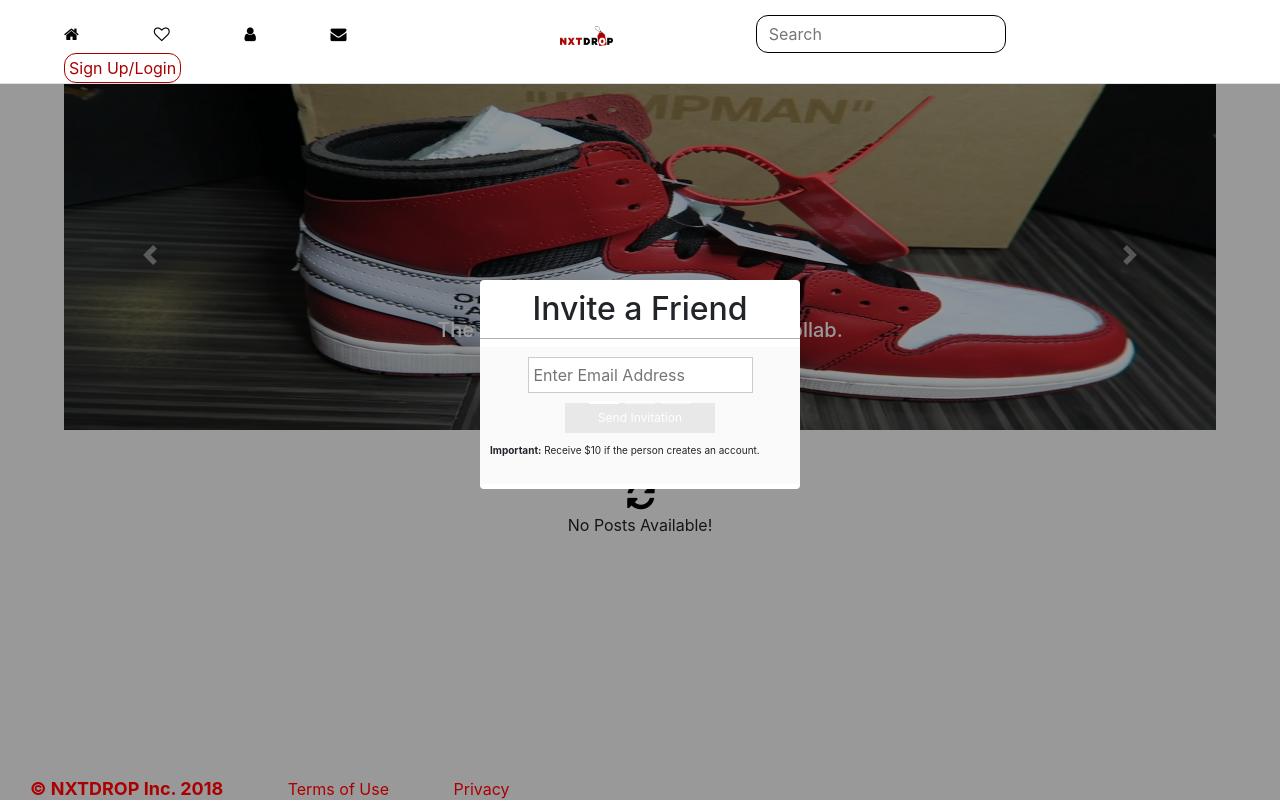
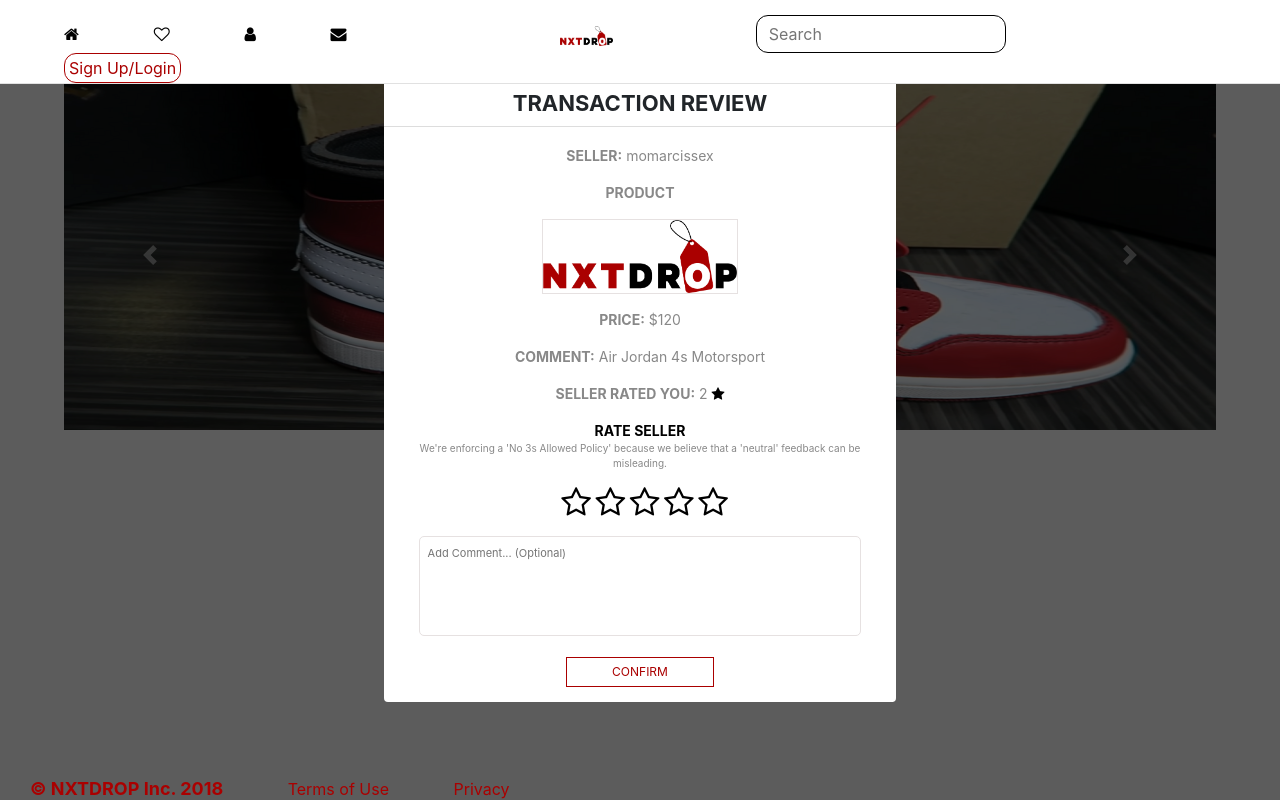
Before and after one commit to NXTDROP/nxtdrop_beta, a PHP site: page / in a window 1280 px wide. Run offline with PHP 8.4, Linux system fonts and the light colour scheme; data that the repository does not hold is empty; some libraries are stand-ins or nearby versions.

Commit message:
Buyer confirmation popup design and Backend RR but Backend RR display missing

```diff
--- /dev/null
+++ b/inc/buyer_transaction_confirmation.php
@@ -0,0 +1,109 @@
+<script>
+    var buyer_rating;
+    var post_id;
+    var seller_id;
+    var buyer_id;
+
+    function confirmation(seller_id, buyer_id, pid) {
+        post_id = pid;
+        seller_id = seller_id;
+        buyer_id = buyer_id;
+        $(".transaction_review_pop").fadeIn();
+        $(".transaction_review_main").show();
+    }
+
+    function star_selected(star_num) {
+        buyer_rating = star_num;
+        for (var i = 1; i <= 5; i++) {
+            if (star_num == 3) {
+                alert('NO 3s ALLOWED. PLEASE RATE AGAIN.');
+                return;
+            }
+            else if (i <= star_num) {
+                $('#star-'+i).attr('class', 'fa fa-star fa-2x');
+                $('#star-'+i).css('color', '#aa0000');
+            }
+            else {
+                $('#star-'+i).attr('class', 'fa fa-star-o fa-2x');
+                $('#star-'+i).css('color', '#000');
+            }
+        }
+    }
+
+    $(document).ready(function() {
+        $('#buyer_comment').focus(function() {
+            $('#buyer_comment').css('border', '1px solid #aa0000');
+        });
+
+        $('#buyer_comment').focusout(function() {
+            $('#buyer_comment').css('border', '1px solid #e1e6e6');
+        });
+
+        $('.close').click(function() {
+            $('#buyer_comment').val();
+            for (var i = 1; i <= 5; i++) {
+                $('#star-'+i).attr('class', 'fa fa-star-o fa-2x');
+                $('#star-'+i).css('color', '#000');
+            }
+            $('.transaction_review_pop').fadeOut(1000);
+            $('.transaction_review_main').fadeOut(1000);
+        });
+
+        $('#confirm_review').click(function() {
+            var form_data = new FormData(); // Create a form
+            post_id = 1000034;
+            form_data.append('buyer_rating', buyer_rating);
+            form_data.append('post_id', post_id);
+            form_data.append('buyer_comment', $('#comment').val());
+            form_data.append('seller_username', $('#seller_username').val());
+            $.ajax({
+                url: 'inc/send_transaction_review.php',
+                type: 'POST',
+                cache: false,
+                contentType: false,
+                processData: false,
+                data: form_data,
+                success: function(data){
+                    if (data == '') {
+                        $('#comment').val('');
+                        for (var i = 1; i <= 5; i++) {
+                            $('#star-'+i).attr('class', 'fa fa-star-o fa-2x');
+                            $('#star-'+i).css('color', '#000');
+                        }
+                        $('.transaction_review_pop').fadeOut(1000);
+                        $('.transaction_review_main').fadeOut(1000);
+                    }
+                    else {
+                        alert(data);
+                    }
+                }
+            });
+        });
+    });
+</script>
+
+<div class="transaction_review_pop">
+    <div class="transaction_review_close close"></div>
+    <div class="transaction_review_main">
+        <h2>TRANSACTION REVIEW</h2>
+        <div class="transaction_review_content">
+            <p id="seller_username"><b>SELLER:</b> <span id="seller_username">momarcissex</span></p>
+            <p><b>PRODUCT</b></p>
+            <img id="product_image" src="https://nxtdrop.com/img/nxtdroplogo.png" alt="">
+            <p id="product_price"><b>PRICE:</b> $120</p>
+            <p id="transaction_comment"><b>COMMENT:</b> Air Jordan 4s Motorsport</p>
+            <p><b>SELLER RATED YOU:</b> 2 <span><i class="fa fa-star" aria-hidden="true"></i></span></p>
+            <p id="rate_seller">RATE SELLER</p>
+            <p id="nothree">We're enforcing a 'No 3s Allowed Policy' because we believe that a 'neutral' feedback can be misleading.</p>
+            <ul id="rating_stars">
+                <li><i class="fa fa-star-o fa-2x" aria-hidden="true" id="star-1" onclick="star_selected(1)"></i></li>
+                <li><i class="fa fa-star-o fa-2x" aria-hidden="true" id="star-2" onclick="star_selected(2)"></i></li>
+                <li><i class="fa fa-star-o fa-2x" aria-hidden="true" id="star-3" onclick="star_selected(3)"></i></li>
+                <li><i class="fa fa-star-o fa-2x" aria-hidden="true" id="star-4" onclick="star_selected(4)"></i></li>
+                <li><i class="fa fa-star-o fa-2x" aria-hidden="true" id="star-5" onclick="star_selected(5)"></i></li>
+            </ul>
+            <textarea name="comment" id="buyer_comment" placeholder="Add Comment... (Optional)"></textarea>
+            <button id="confirm_review">CONFIRM</button>
+        </div>
+    </div>
+</div>
--- a/inc/main-page-post.php
+++ b/inc/main-page-post.php
@@ -103,7 +103,7 @@
                     if ($row['uid'] != 'request') {
                         $type = 0;
                         echo '<div class="sold_button">
-                    <button id="sold_button" onclick="sold('.$pid.', '.$type.')" title="Sold Already? Click Here! ">SOLD?</button>
+                    <button id="sold_button" onclick="sold('.$pid.', '.$type.')" title="Sold Already? Click Here! ">SOLD OUT?</button>
                     </div>';
                     }
                     else {
--- a/inc/sold_pop.php
+++ b/inc/sold_pop.php
@@ -1,14 +1,15 @@
 <script>
-    var user_id;
+    var seller_id;
     var username;
+    var post_id;
     function sold(pid, type) {
         post_id = pid;
         post_type = type;
         if (type == 0) {
-            $("#merchant_header").html('Sold To (Click to select):');
+            $("#merchant_header").html('SOLD TO (Click to select):');
         }
         else {
-            $("#merchant_header").html('Bought From (Click to select):');
+            $("#merchant_header").html('BOUGHT FROM (Click to select):');
         }
         $('.users_info').css('background', '#fff');
         $(".transaction_pop").fadeIn();
@@ -28,8 +29,9 @@
         $('#send_transaction_report').click(function() {
             var form_data = new FormData(); // Create a form
             form_data.append('price', $('#pricing').val());
-            form_data.append('comment', $('#comment').val());
-            form_data.append('target_id', username);
+            form_data.append('seller_comment', $('#comment').val());
+            form_data.append('buyer_username', username);
+            form_data.append('post_id', post_id);
             $.ajax({
                 url: 'inc/send_transaction_report.php',
                 type: 'POST',
@@ -43,8 +45,8 @@
                         $('#comment').val('');
                         $('#send_transaction_report').attr('disabled', true);
                         $('#send_transaction_report').css('background', '#e6e1e1');
-                        $('.post').fadeOut(1000);
-                        $('.post_main').fadeOut(1000);
+                        $(".transaction_pop").fadeOut(1000);
+                        $(".transaction_main").fadeOut(1000);
                     }
                     else {
                         alert(data);
@@ -76,7 +78,7 @@
 <div class="transaction_pop">
     <div class="transaction_close close"></div>
     <div class="transaction_main">
-        <h2>Transaction Report</h2>
+        <h2>TRANSACTION REPORT</h2>
         <div class="transaction_content">
             <div class="transaction_merchant">
                 <p id="merchant_header"></p>
@@ -89,7 +91,7 @@
             </div>
 
             <div class="transaction_info">
-                <p id="transaction_info_header">Transaction Information:</p>
+                <p id="transaction_info_header">TRANSACTION INFORMATION:</p>
                 <div class="input-group mb-3">
                     <div class="input-group-prepend">
                         <span class="input-group-text" id="basic-addon1">$</span>
@@ -99,8 +101,8 @@
                 <textarea name="comment" id="comment" placeholder="Add comment... (OPTIONAL)"></textarea>
             </div>
 
-            <button id="send_transaction_report">Done</button>
-            <button id="cancel_transaction_report">Cancel</button>
+            <button id="send_transaction_report">DONE</button>
+            <button id="cancel_transaction_report">CANCEL</button>
         </div>
     </div>
 </div>
--- a/index.php
+++ b/index.php
@@ -96,6 +96,8 @@
                 }
                 $(".invite").fadeIn();
                 $(".invite_main").show();
+                $(".transaction_review_pop").fadeIn();
+                $(".transaction_review_main").show();
                 drop(count);
             });
         </script>
@@ -139,6 +141,7 @@
         <?php include('inc/flag-post.php'); ?>
         <?php include('inc/invite/popup.php') ?>
         <?php include('inc/sold_pop.php') ?>
+        <?php include('inc/buyer_transaction_confirmation.php') ?>
 
         <p id="message"></p>
 
--- a/main.css
+++ b/main.css
@@ -2664,3 +2664,114 @@ ul li h2 {
     cursor: pointer;
 }
 /******************************************* TRANSACTION REPORT END ****************************************************/
+/******************************************* TRANSACTION REVIEW  *******************************************************/
+
+.transaction_review_pop {
+    width: 100%;
+    height: 100%;
+    position: fixed;
+    top: 0;
+    display: none;
+}
+
+.transaction_review_close {
+    width: 100%;
+    height: 100%;
+    background: rgba(0, 0, 0, 0.8);
+    position: fixed;
+    top: 0;
+}
+
+.transaction_review_main {
+    width: 40%;
+    background: #fff;
+    z-index: 4;
+    position: fixed;
+    top: 10%;
+    border-radius: 4px;
+    left: 30%;
+    display: none;
+}
+
+.transaction_review_main h2 {
+    text-align: center;
+    border-bottom: 1px solid #dddddd;
+    padding: 10px 0;
+    font-size: 22px;
+    font-weight: 700;
+}
+
+.transaction_review_content {
+    padding: 10px;
+    background: #fff;
+    -webkit-box-sizing: border-box;
+    -moz-box-sizing: border-box;
+    box-sizing: border-box;
+}
+
+.transaction_review_content p {
+    text-align: center;
+    font-size: 14px;
+    color: #888888;
+}
+
+#product_image {
+    width: 40%;
+    margin: 0 30%;
+    border: 1px solid #e6e1e1;
+    background: #fff;
+    margin-bottom: 15px;
+}
+
+#buyer_comment {
+    width: 90%;
+    margin: 0 5%;
+    border-radius: 5px;
+    border: 1px solid #e6e1e1;
+    resize: none;
+    font-size: 11px;
+    padding: 8px;
+    margin-bottom: 15px;
+}
+
+#rating_stars {
+    width: 40%;
+    margin-left: 34%;
+}
+
+#rating_stars li {
+    display: inline;
+}
+
+#rating_stars li i:hover {
+    cursor: pointer;
+}
+
+#rate_seller {
+    color: #000;
+    font-weight: 700;
+    margin-bottom: 0;
+}
+
+#nothree {
+    color: #888888;
+    font-size: 10px;
+}
+
+#confirm_review {
+    float: right;
+    border: 1px solid #aa0000;
+    color: #aa0000;
+    background-color: #fff;
+    font-size: 12px;
+    padding: 5px;
+    width: 30%;
+    margin: 0 35% 15px 35%;
+}
+
+#confirm_review:hover {
+    background-color: #aa0000;
+    color: #fff;
+    cursor: pointer;
+}
+/******************************************* TRANSACTION REVIEW END ****************************************************/
```
Also changed, not shown: inc/send_transaction_report.php (+11 -7 lines), inc/send_transaction_review.php (added, +36 -0 lines).
